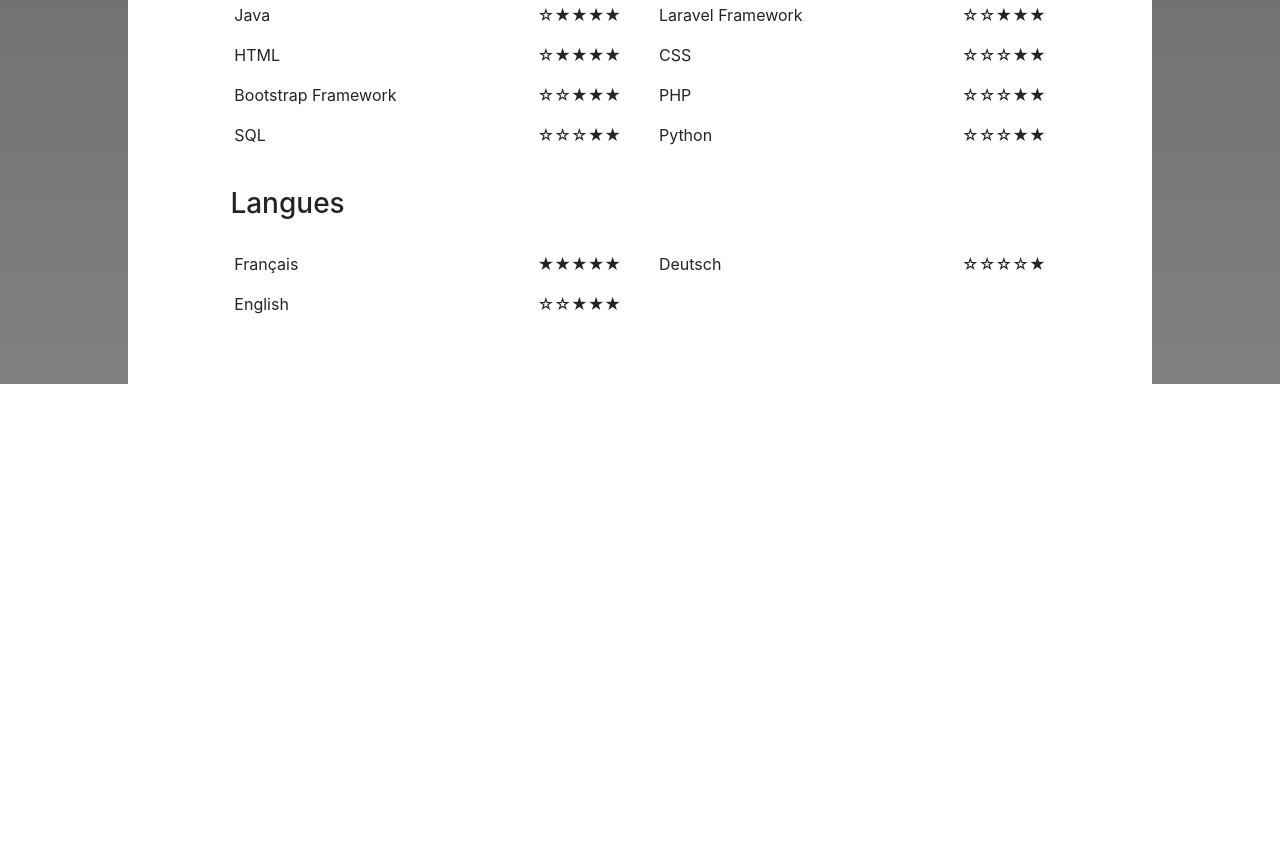
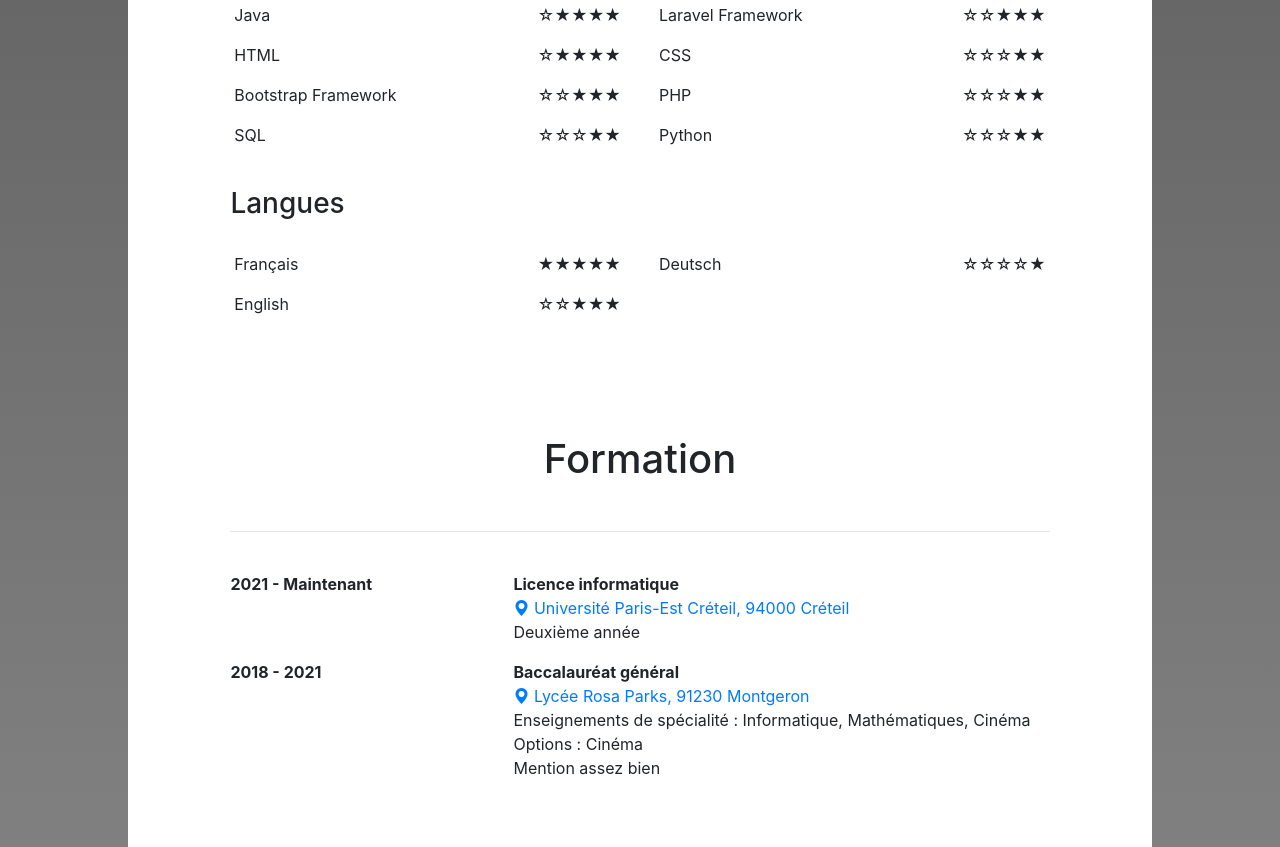
Before and after one commit to FiestaTheNewbieDev/fiestathenewbiedev.github.io-old, a plain HTML site: page index.html in a window 1280 px wide. Shown: the part 1850-2697 px from the top of the page. Before the commit the page ends 2234 px from the top, so only its background shows below. Drawn offline with nearby package versions, Linux system fonts and the light colour scheme.

Commit message:
training added

```diff
--- a/css/stylesheet.css
+++ b/css/stylesheet.css
@@ -48,6 +48,12 @@ div.skills-box {
     padding-bottom: 5%;
 }
 
+div.training-box {
+    padding-top: 5%;
+    padding-inline: 10%;
+    padding-bottom: 5%;
+}
+
 div.skill-item {
     padding-left: 1%;
     padding-right: 1%;
--- a/index.html
+++ b/index.html
@@ -2,11 +2,14 @@
 <html>
     <head>
         <title localization-key="title"></title>
+
         <meta charset="utf-8">
         <meta name=”viewport” content=”width=device-width, initial-scale=1.0">
         <meta name="viewport" content="width=device-width, initial-scale=1, maximum-scale=1, user-scalable=no">
+
         <link rel="stylesheet" href="https://cdn.jsdelivr.net/npm/bootstrap@4.6.2/dist/css/bootstrap.min.css" integrity="sha384-xOolHFLEh07PJGoPkLv1IbcEPTNtaed2xpHsD9ESMhqIYd0nLMwNLD69Npy4HI+N" crossorigin="anonymous">
         <link rel="stylesheet" href="https://cdn.jsdelivr.net/npm/bootstrap-icons@1.10.3/font/bootstrap-icons.css">
+
         <link rel="stylesheet" href="css/stylesheet.css">
     </head>
     <body>
@@ -194,6 +197,47 @@
                     </div>
                 </div>
             </div>
+
+            <div class="training-box bg-white" id="training">
+                <h1 class="text-center" localization-key="training_box.title"></h1>
+                <br>
+                <hr>
+                <br>
+                <div class="row">
+                    <div class="col-md-4">
+                        <p><b><text localization-key="training_box.training2.date"></text></b></p>
+                    </div>
+                    <div class="col-md-8">
+                        <p>
+                            <b><text localization-key="training_box.training2.title"></text></b>
+                            <br>
+                            <a href="https://goo.gl/maps/YoGGC4r7bgeyrgv69" target="_blank">
+                                <i class="bi bi-geo-alt-fill"></i>
+                                <text localization-key="training_box.training2.location"></text>
+                            </a>
+                            <br>
+                            <text localization-key="training_box.training2.desc"></text>
+                        </p>
+                    </div>
+                </div>
+                <div class="row">
+                    <div class="col-md-4">
+                        <p><b><text localization-key="training_box.training1.date"></text></b></p>
+                    </div>
+                    <div class="col-md-8">
+                        <p>
+                            <b><text localization-key="training_box.training1.title"></text></b>
+                            <br>
+                            <a href="https://goo.gl/maps/YoGGC4r7bgeyrgv69" target="_blank">
+                                <i class="bi bi-geo-alt-fill"></i>
+                                <text localization-key="training_box.training1.location"></text>
+                            </a>
+                            <br>
+                            <text localization-key="training_box.training1.desc"></text>
+                        </p>
+                    </div>
+                </div>
+            </div>
         </div>
     </body>
 </html>
--- a/lang/fr.json
+++ b/lang/fr.json
@@ -25,5 +25,17 @@
 
   "skills_box.title": "Compétences",
   "skills_box.programming_language.title": "Langages informatiques",
-  "skills_box.language.title": "Langues"
+  "skills_box.language.title": "Langues",
+
+  "training_box.title": "Formation",
+
+  "training_box.training2.date": "2021 - Maintenant",
+  "training_box.training2.title": "Licence informatique",
+  "training_box.training2.location": "Université Paris-Est Créteil, 94000 Créteil",
+  "training_box.training2.desc": "Deuxième année",
+
+  "training_box.training1.date": "2018 - 2021",
+  "training_box.training1.title": "Baccalauréat général",
+  "training_box.training1.location": "Lycée Rosa Parks, 91230 Montgeron",
+  "training_box.training1.desc": "Enseignements de spécialité : Informatique, Mathématiques, Cinéma\nOptions : Cinéma\nMention assez bien"
 }
```
